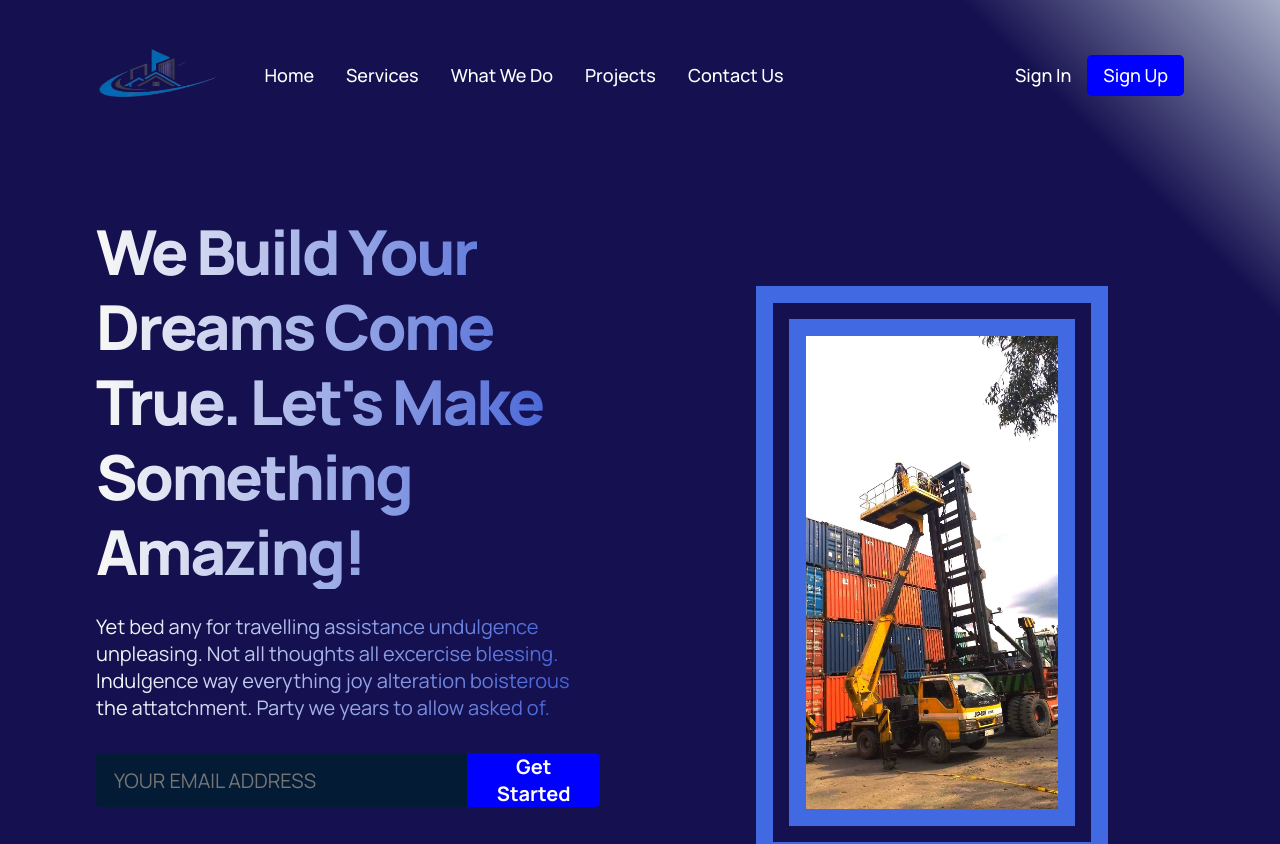
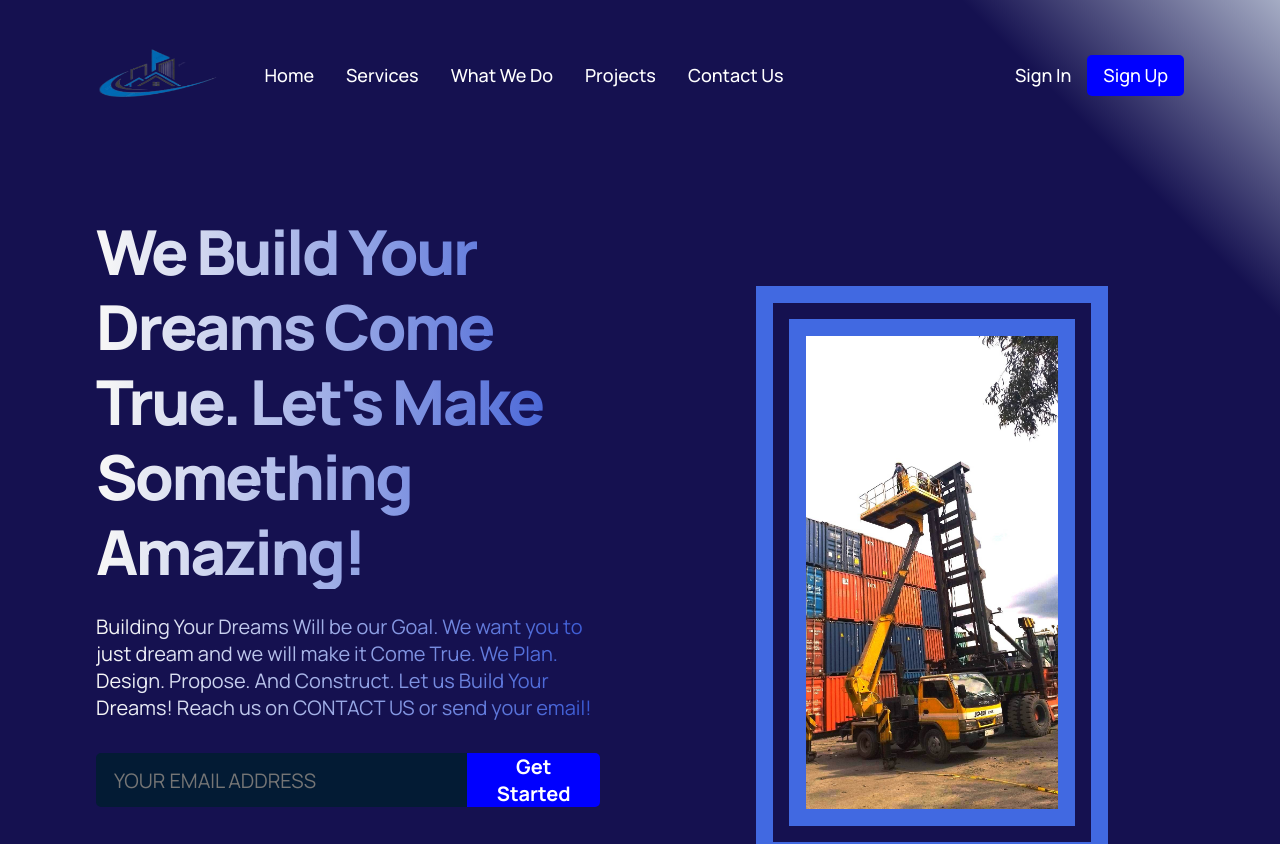
Before and after one commit to josglennp/jopson-new, a React (Create React App) app: page / in a window 1280 px wide. Shown: the top 844 px of the page. Built offline with nearby package versions, Linux system fonts and the light colour scheme.

Commit message:
refactor caption

```diff
--- a/src/components/Home/Homepage.js
+++ b/src/components/Home/Homepage.js
@@ -33,12 +33,11 @@ function Homepage(props) {
               We Build Your Dreams Come True. Let's Make Something Amazing!
             </h1>
             <p className="gradient__text">
-              Yet bed any for travelling assistance undulgence unpleasing. Not
-              all thoughts all excercise blessing. Indulgence way everything joy
-              alteration boisterous the attatchment. Party we years to allow
-              asked of.
+              Building Your Dreams Will be our Goal. We want you to just dream
+              and we will make it Come True. We Plan. Design. Propose. And
+              Construct. Let us Build Your Dreams! Reach us on CONTACT US or
+              send your email!
             </p>
-
             <div className="gpt3__header-content__input">
               <input type="email" placeholder="YOUR EMAIL ADDRESS" />
               <button type="button">Get Started</button>
```
